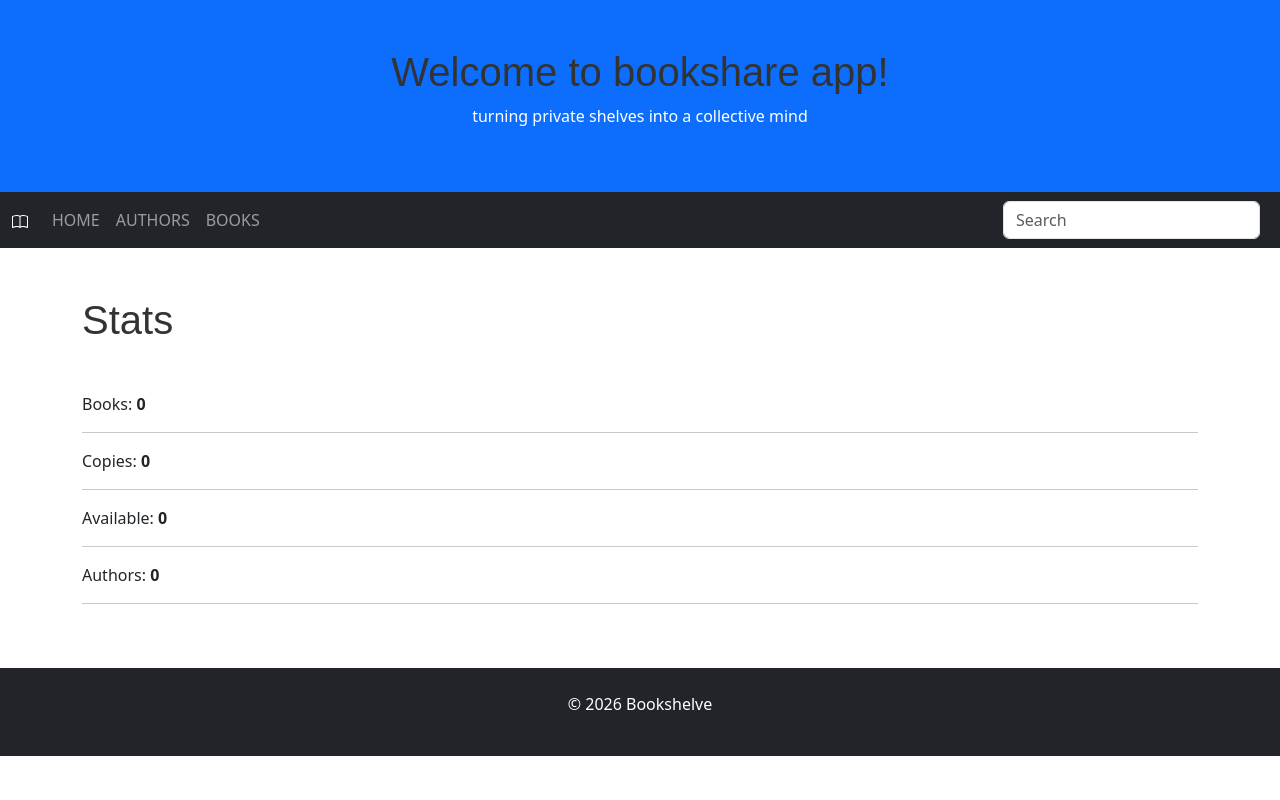
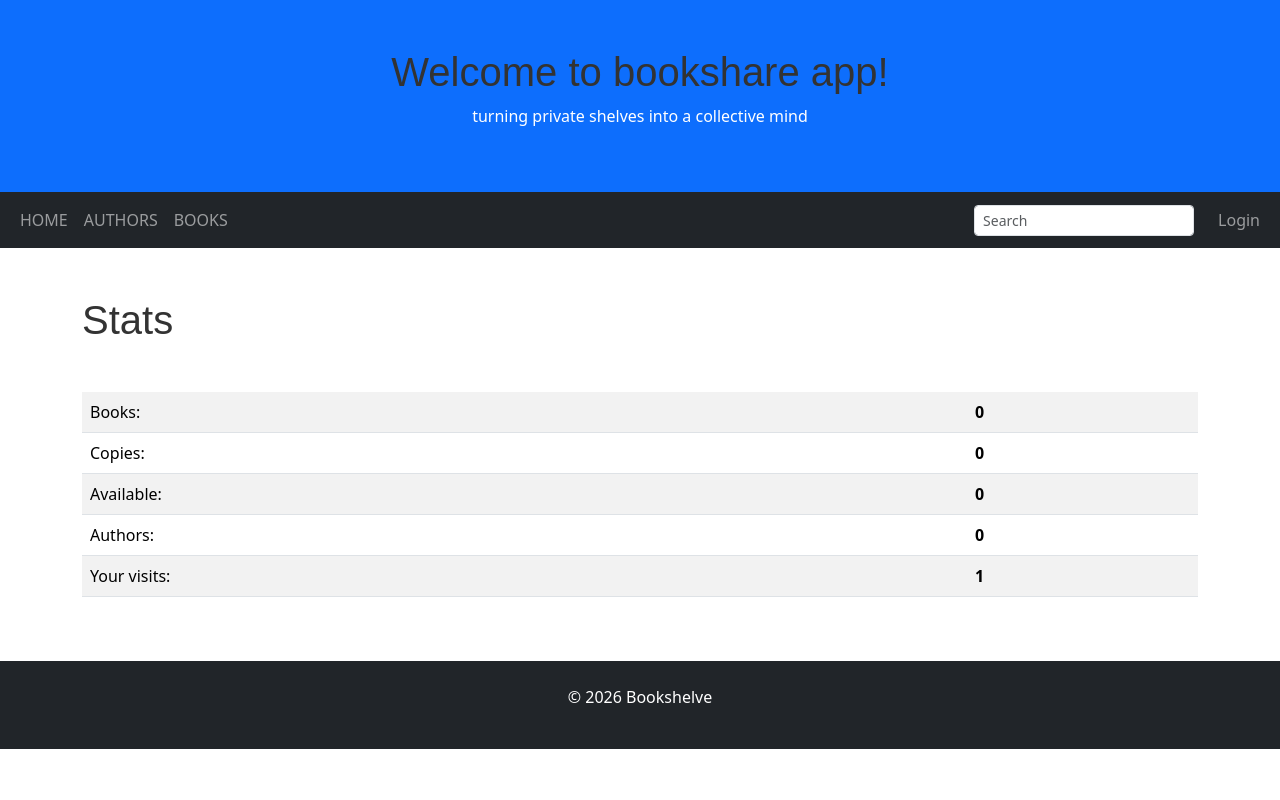
Before and after one commit to anamasiliuniene/Bookshelf, a Django app: page / in a window 1280 px wide. Run offline with Django 5.2, Linux system fonts and the light colour scheme; data that the repository does not hold is empty.

Commit message:
pridetas user login/logout

```diff
--- a/mysite/bookshelf/templates/bookshelf/base.html
+++ /dev/null
@@ -1,64 +0,0 @@
-<!DOCTYPE html>
-<html lang="en">
-<head>
-    <title>{% block title %} {% endblock %}}</title>
-    <meta charset="utf-8">
-    <meta name="viewport" content="width=device-width, initial-scale=1">
-    <link href="https://cdn.jsdelivr.net/npm/bootstrap@5.3.3/dist/css/bootstrap.min.css" rel="stylesheet">
-    <script src="https://cdn.jsdelivr.net/npm/bootstrap@5.3.3/dist/js/bootstrap.bundle.min.js"></script>
-    <link rel="stylesheet" href="https://cdn.jsdelivr.net/npm/bootstrap-icons@1.11.3/font/bootstrap-icons.min.css">
-    {% load static %}
-    <link rel="stylesheet" href="{% static 'css/styles.css' %}">
-</head>
-<body>
-
-<div class="p-5 bg-primary text-white text-center">
-    <h1>Welcome to bookshare app! </h1>
-    <p>turning private shelves into a collective mind</p>
-</div>
-
-<nav class="navbar navbar-expand-sm navbar-dark bg-dark">
-    <div class="container-fluid">
-        <a class="navbar-brand" href="{% url 'index' %}">
-            <svg xmlns="http://www.w3.org/2000/svg" width="16" height="16" fill="currentColor" class="bi bi-book"
-                 viewBox="0 0 16 16">
-                <path d="M1 2.828c.885-.37 2.154-.769 3.388-.893 1.33-.134 2.458.063 3.112.752v9.746c-.935-.53-2.12-.603-3.213-.493-1.18.12-2.37.461-3.287.811zm7.5-.141c.654-.689 1.782-.886 3.112-.752 1.234.124 2.503.523 3.388.893v9.923c-.918-.35-2.107-.692-3.287-.81-1.094-.111-2.278-.039-3.213.492zM8 1.783C7.015.936 5.587.81 4.287.94c-1.514.153-3.042.672-3.994 1.105A.5.5 0 0 0 0 2.5v11a.5.5 0 0 0 .707.455c.882-.4 2.303-.881 3.68-1.02 1.409-.142 2.59.087 3.223.877a.5.5 0 0 0 .78 0c.633-.79 1.814-1.019 3.222-.877 1.378.139 2.8.62 3.681 1.02A.5.5 0 0 0 16 13.5v-11a.5.5 0 0 0-.293-.455c-.952-.433-2.48-.952-3.994-1.105C10.413.809 8.985.936 8 1.783"/>
-            </svg>
-            </i></a>
-        <button class="navbar-toggler" type="button" data-bs-toggle="collapse" data-bs-target="#mynavbar">
-            <span class="navbar-toggler-icon"></span>
-        </button>
-        <div class="collapse navbar-collapse" id="mynavbar">
-            <ul class="navbar-nav me-auto">
-                <li class="nav-item">
-                    <a class="nav-link" href="{% url 'index' %}">HOME</a>
-                </li>
-                <li class="nav-item">
-                    <a class="nav-link" href="{% url 'authors' %}">AUTHORS</a>
-                </li>
-                <li class="nav-item">
-                    <a class="nav-link" href="{% url 'books' %}">BOOKS</a>
-                </li>
-            </ul>
-            <form class="d-flex" method= "get" action="{% url 'search' %}">
-                <input class="form-control me-2" type="text" name = "query" placeholder="Search">
-            </form>
-        </div>
-    </div>
-</nav>
-
-<div class="container mt-5">
-    <div class="row">
-        <div class="col-sm">
-            {% block content %} {% endblock %}
-
-        </div>
-    </div>
-</div>
-
-<div class="mt-5 p-4 bg-dark text-white text-center">
-    <p>© {% now 'Y' %} Bookshelve</p>
-</div>
-
-</body>
-</html>
--- a/mysite/bookshelf/templates/bookshelf/index.html
+++ /dev/null
@@ -1,17 +0,0 @@
-{% extends 'bookshelf/base.html' %}
-
-{% block title %}
-Bookshelf Home
-{% endblock %}
-
-{% block content %}
-<h1 class ='mb-5'>Stats</h1>
-<p>Books: <b>{{ num_books }}</b></p>
-<hr>
-<p>Copies: <b>{{ num_instances }}</b></p>
-<hr>
-<p>Available: <b>{{ num_instances_available }}</b></p>
-<hr>
-<p>Authors: <b>{{ num_authors }}</b></p>
-<hr>
-{% endblock %}
--- a/mysite/bookshelf/urls.py
+++ b/mysite/bookshelf/urls.py
@@ -1,6 +1,7 @@
 
 from django.urls import path
 from . import views
+from django.contrib.auth import views as auth_views
 
 urlpatterns = [
     path('', views.index, name='index'),
@@ -9,4 +10,5 @@ urlpatterns = [
     path('books/', views.BookListView.as_view(), name='books'),
     path('books/<int:pk>/', views.BookDetailView.as_view(), name='book'),
     path('search/', views.search, name='search'),
+    path("logout/", auth_views.LogoutView.as_view(), name="logout"),
 ]
--- a/mysite/bookshelf/views.py
+++ b/mysite/bookshelf/views.py
@@ -6,16 +6,15 @@
 
 # Create your views here.
 def index(request):
-    num_books = Book.objects.count()
-    num_instances = BookInstance.objects.count()
-    num_instances_available = BookInstance.objects.filter(status__exact='a').count()
-    num_authors = Author.objects.count()
+    num_visits = request.session.get('num_visits', 1)
+    request.session['num_visits'] = num_visits + 1
 
     context = {
-        'num_books': num_books,
-        'num_instances': num_instances,
-        'num_instances_available': num_instances_available,
-        'num_authors': num_authors,
+        'num_books': Book.objects.count(),
+        'num_instances': BookInstance.objects.count(),
+        'num_instances_available': BookInstance.objects.filter(status__exact='a').count(),
+        'num_authors': Author.objects.count(),
+        'num_visits': num_visits,
     }
 
     return render(request, 'bookshelf/index.html', context=context)
--- a/mysite/mysite/urls.py
+++ b/mysite/mysite/urls.py
@@ -7,6 +7,7 @@ from django.conf.urls.static import static
 
 urlpatterns = ([
     path('admin/', admin.site.urls),
-    path('', include('bookshelf.urls'))
+    path('', include('bookshelf.urls')),
+    path('accounts/', include('django.contrib.auth.urls')),
 ] + static(settings.STATIC_URL, document_root=settings.STATIC_ROOT)
 + static(settings.MEDIA_URL, document_root=settings.MEDIA_ROOT))
--- /dev/null
+++ b/mysite/templates/base.html
@@ -0,0 +1,99 @@
+<!DOCTYPE html>
+<html lang="en">
+<head>
+    <title>{% block title %} {% endblock %}}</title>
+    <meta charset="utf-8">
+    <meta name="viewport" content="width=device-width, initial-scale=1">
+    <link href="https://cdn.jsdelivr.net/npm/bootstrap@5.3.3/dist/css/bootstrap.min.css" rel="stylesheet">
+    <script src="https://cdn.jsdelivr.net/npm/bootstrap@5.3.3/dist/js/bootstrap.bundle.min.js"></script>
+    <link rel="stylesheet" href="https://cdn.jsdelivr.net/npm/bootstrap-icons@1.11.3/font/bootstrap-icons.min.css">
+    {% load static %}
+    <link rel="stylesheet" href="{% static 'css/styles.css' %}">
+</head>
+<body>
+
+<div class="p-5 bg-primary text-white text-center">
+    <h1>Welcome to bookshare app! </h1>
+    <p>turning private shelves into a collective mind</p>
+</div>
+
+<nav class="navbar navbar-expand-md navbar-dark bg-dark">
+    <div class="container-fluid">
+
+
+        <!-- TOGGLER -->
+        <button class="navbar-toggler" type="button"
+                data-bs-toggle="collapse"
+                data-bs-target="#mainNavbar">
+            <span class="navbar-toggler-icon"></span>
+        </button>
+
+        <!-- COLLAPSIBLE CONTENT -->
+        <div class="collapse navbar-collapse" id="mainNavbar">
+
+            <!-- LEFT NAV -->
+            <ul class="navbar-nav">
+                <li class="nav-item">
+                    <a class="nav-link" href="{% url 'index' %}">HOME</a>
+                </li>
+                <li class="nav-item">
+                    <a class="nav-link" href="{% url 'authors' %}">AUTHORS</a>
+                </li>
+                <li class="nav-item">
+                    <a class="nav-link" href="{% url 'books' %}">BOOKS</a>
+                </li>
+            </ul>
+
+            <!-- RIGHT SIDE (pushes everything right) -->
+            <div class="d-flex ms-auto align-items-center gap-3">
+
+                <!-- SEARCH -->
+                <form class="d-flex" method="get" action="{% url 'search' %}">
+                    <input class="form-control form-control-sm"
+                           type="text"
+                           name="query"
+                           placeholder="Search">
+                </form>
+
+                <!-- USER / AUTH -->
+                <ul class="navbar-nav align-items-center">
+                    {% if user.is_authenticated %}
+                    <li class="nav-item">
+                        <span class="nav-link">👤 {{ user.username }}</span>
+                    </li>
+                    <li class="nav-item">
+                        <form method="post" action="{% url 'logout' %}">
+                            {% csrf_token %}
+                            <button type="submit"
+                                    class="btn btn-link nav-link p-0">
+                                Logout
+                            </button>
+                        </form>
+                    </li>
+                    {% else %}
+                    <li class="nav-item">
+                        <a class="nav-link" href="{% url 'login' %}">Login</a>
+                    </li>
+                    {% endif %}
+                </ul>
+
+            </div>
+        </div>
+    </div>
+</nav>
+
+<div class="container mt-5">
+    <div class="row">
+        <div class="col-sm">
+            {% block content %} {% endblock %}
+
+        </div>
+    </div>
+</div>
+
+<div class="mt-5 p-4 bg-dark text-white text-center">
+    <p>© {% now 'Y' %} Bookshelve</p>
+</div>
+
+</body>
+</html>
--- a/mysite/bookshelf/templates/bookshelf/author.html
+++ b/mysite/templates/bookshelf/author.html
@@ -1,4 +1,4 @@
-{% extends 'bookshelf/base.html' %}
+{% extends 'base.html' %}
 
 {% block title %} Author {% endblock %}
 
--- a/mysite/bookshelf/templates/bookshelf/authors.html
+++ b/mysite/templates/bookshelf/authors.html
@@ -1,4 +1,4 @@
-{% extends 'bookshelf/base.html' %}
+{% extends 'base.html' %}
 
 {% block title %} Authors {% endblock %}
 
--- a/mysite/bookshelf/templates/bookshelf/book.html
+++ b/mysite/templates/bookshelf/book.html
@@ -1,4 +1,4 @@
-{% extends 'bookshelf/base.html' %}
+{% extends 'base.html' %}
 
 {% block title %}Book{% endblock %}
 {% load static %}
--- /dev/null
+++ b/mysite/templates/bookshelf/index.html
@@ -0,0 +1,35 @@
+{% extends 'base.html' %}
+
+{% block title %}
+Bookshelf Home
+{% endblock %}
+
+{% block content %}
+<h1 class="mb-5">Stats</h1>
+
+<table class="table table-striped">
+    <tbody>
+        <tr>
+            <td>Books:</td>
+            <td><b>{{ num_books }}</b></td>
+        </tr>
+        <tr>
+            <td>Copies:</td>
+            <td><b>{{ num_instances }}</b></td>
+        </tr>
+        <tr>
+            <td>Available:</td>
+            <td><b>{{ num_instances_available }}</b></td>
+        </tr>
+        <tr>
+            <td>Authors:</td>
+            <td><b>{{ num_authors }}</b></td>
+        </tr>
+        <tr>
+            <td>Your visits:</td>
+            <td><b>{{ num_visits }}</b></td>
+        </tr>
+    </tbody>
+</table>
+
+{% endblock %}
--- a/mysite/bookshelf/templates/bookshelf/search.html
+++ b/mysite/templates/bookshelf/search.html
@@ -1,4 +1,4 @@
-{% extends 'bookshelf/base.html' %}
+{% extends 'base.html' %}
 
 {% block title %}
 Search results
```
Also changed, not shown: mysite/mysite/settings.py (+11 -1 lines), mysite/templates/bookshelf/books.html (renamed from mysite/bookshelf/templates/bookshelf/books.html, +19 -13 lines), mysite/templates/registration/login.html (added, +18 -0 lines), mysite/static/css/styles.css (renamed from mysite/bookshelf/static/css/styles.css), mysite/static/img/No_Image_Available.jpg (renamed from mysite/bookshelf/static/img/No_Image_Available.jpg).
